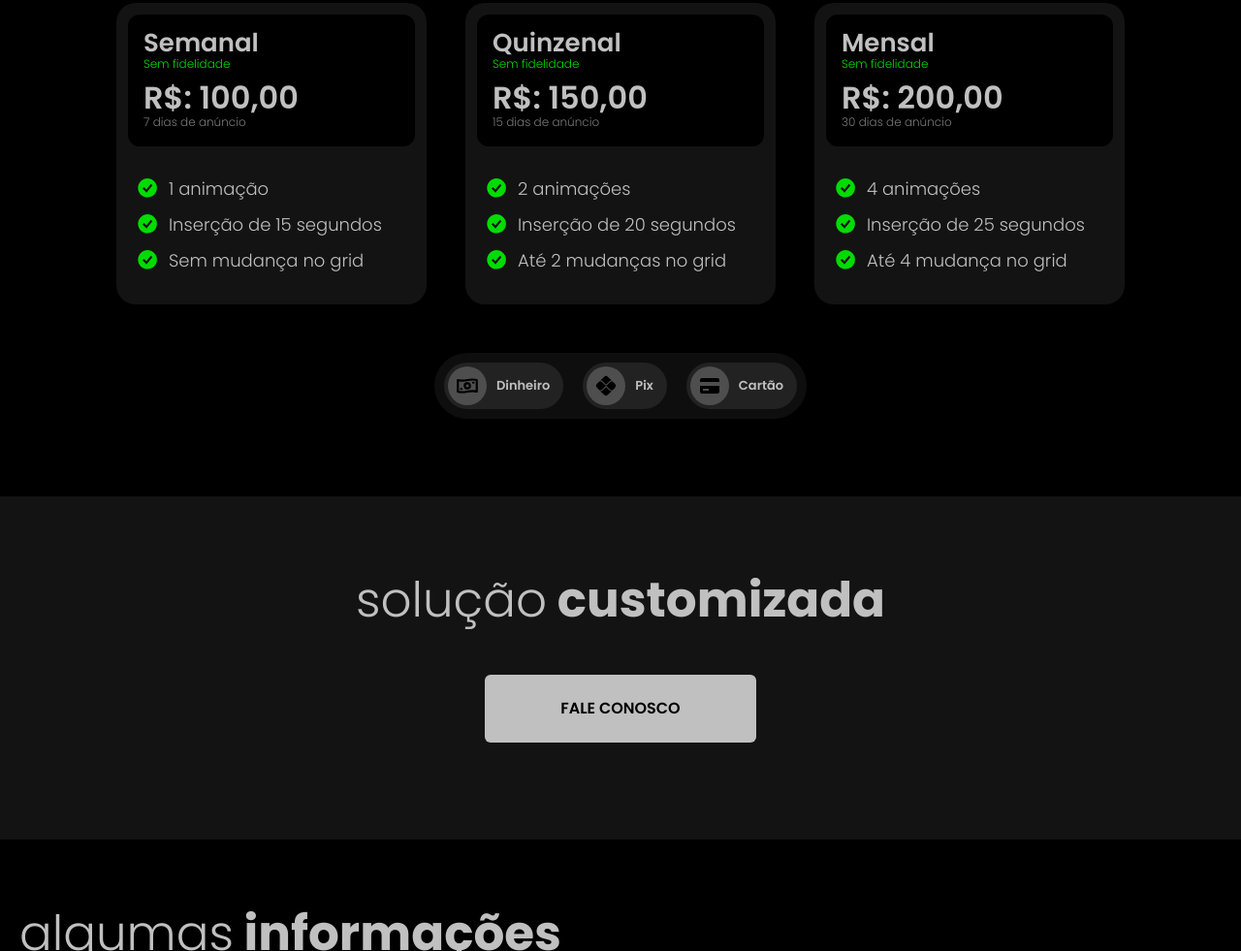
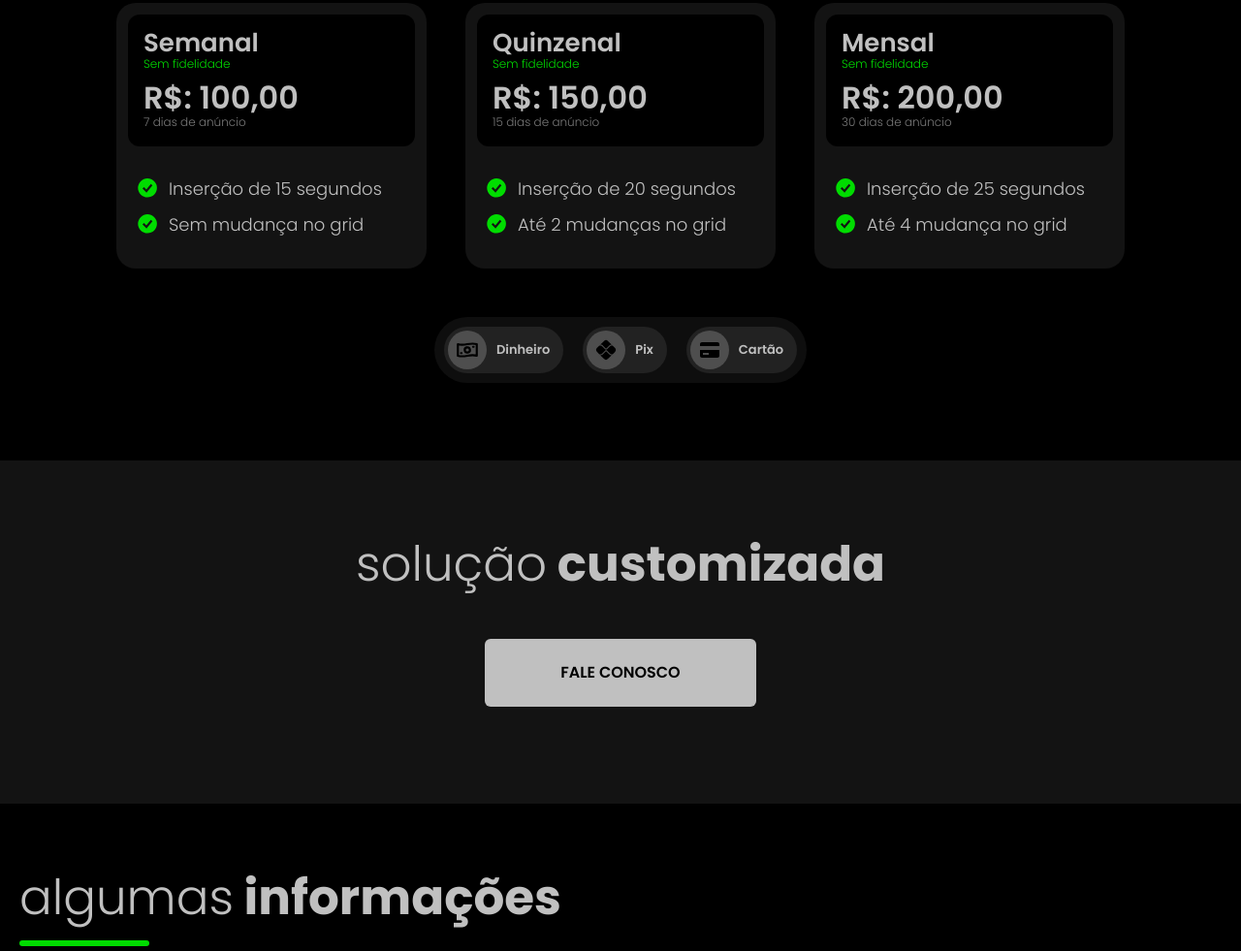
Before and after one commit to mateusdmc/LedVision, a website: page src/index.html in a window 1280 px wide. Shown: the part 1051-2032 px from the top of the page at 97% size. Drawn offline with Linux system fonts and the light colour scheme.

Commit message:
add ajuste planos

```diff
--- a/src/index.html
+++ b/src/index.html
@@ -55,10 +55,10 @@
                         <p class="text-[#7a7a7a] font-poppins font-light text-[12px]">7 dias de anúncio</p>
                     </div>
                     <div class="flex flex-col gap-[10px] mt-[30px] ml-[14px] text-[#C0C0C0] font-poppins font-light text-[18px] lg:ml-[10px] 2xl:ml-[18px]">
-                        <div class="flex gap-[12px] flex-row items-center">
+                        <!-- <div class="flex gap-[12px] flex-row items-center">
                             <img src="assets/img/icon-chek.svg" alt="icon-check" class="w-[20px]">
                             <p>1 animação</p>
-                        </div>
+                        </div> -->
                         <div class="flex gap-[12px] flex-row items-center">
                             <img src="assets/img/icon-chek.svg" alt="icon-check" class="w-[20px]">
                             <p>Inserção de 15 segundos</p>
@@ -106,10 +106,10 @@
 
                     </div>
                     <div class="flex flex-col gap-[10px] mt-[30px] ml-[14px] text-[#C0C0C0] font-poppins font-light text-[18px] lg:ml-[10px] 2xl:ml-[18px]">
-                        <div class="flex gap-[12px] flex-row items-center">
+                        <!-- <div class="flex gap-[12px] flex-row items-center">
                             <img src="assets/img/icon-chek.svg" alt="icon-check" class="w-[20px]">
                             <p>2 animações</p>
-                        </div>
+                        </div> -->
                         <div class="flex gap-[12px] flex-row items-center">
                             <img src="assets/img/icon-chek.svg" alt="icon-check" class="w-[20px]">
                             <p>Inserção de 20 segundos</p>
@@ -158,10 +158,10 @@
 
                     </div>
                     <div class="flex flex-col gap-[10px] mt-[30px] ml-[14px] text-[#C0C0C0] font-poppins font-light text-[18px] lg:ml-[10px] 2xl:ml-[18px]">
-                        <div class="flex gap-[12px] flex-row items-center">
+                        <!-- <div class="flex gap-[12px] flex-row items-center">
                             <img src="assets/img/icon-chek.svg" alt="icon-check" class="w-[20px]">
                             <p>4 animações</p>
-                        </div>
+                        </div> -->
                         <div class="flex gap-[12px] flex-row items-center">
                             <img src="assets/img/icon-chek.svg" alt="icon-check" class="w-[20px]">
                             <p>Inserção de 25 segundos</p>
```
